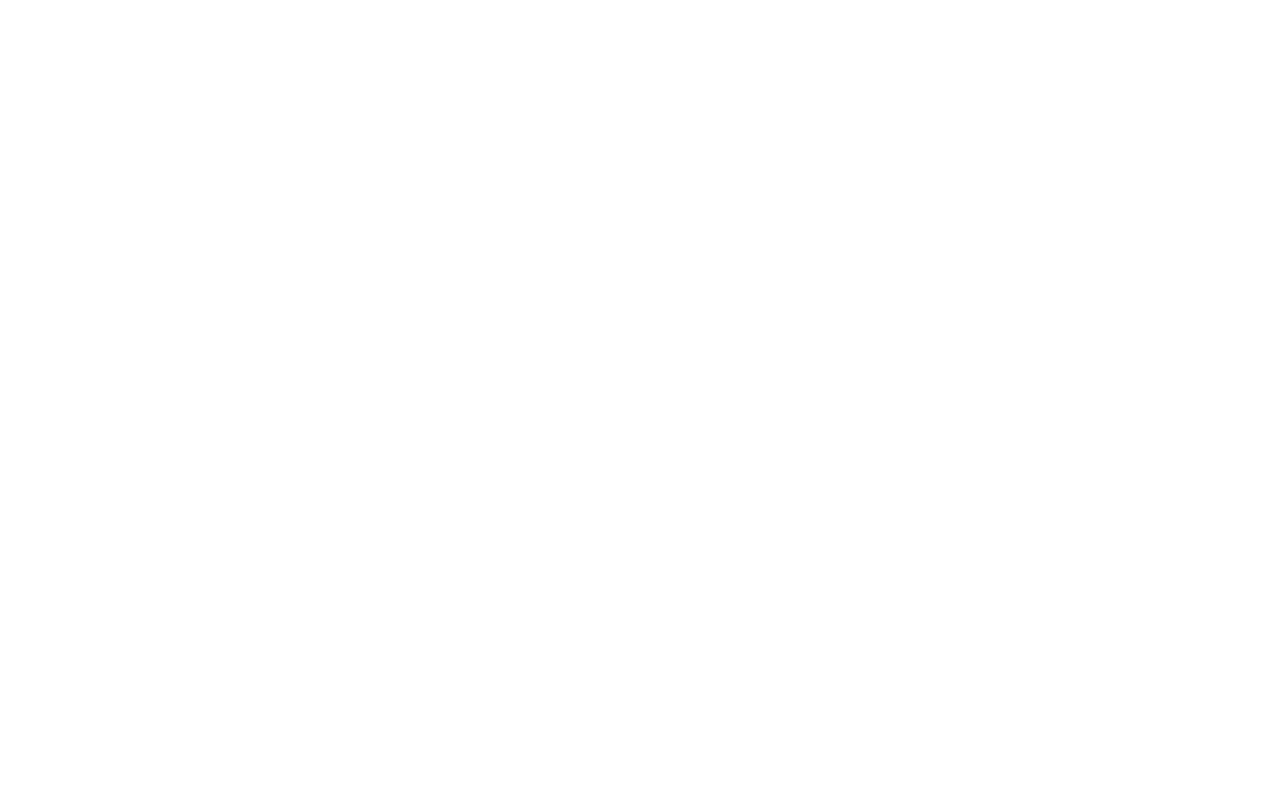
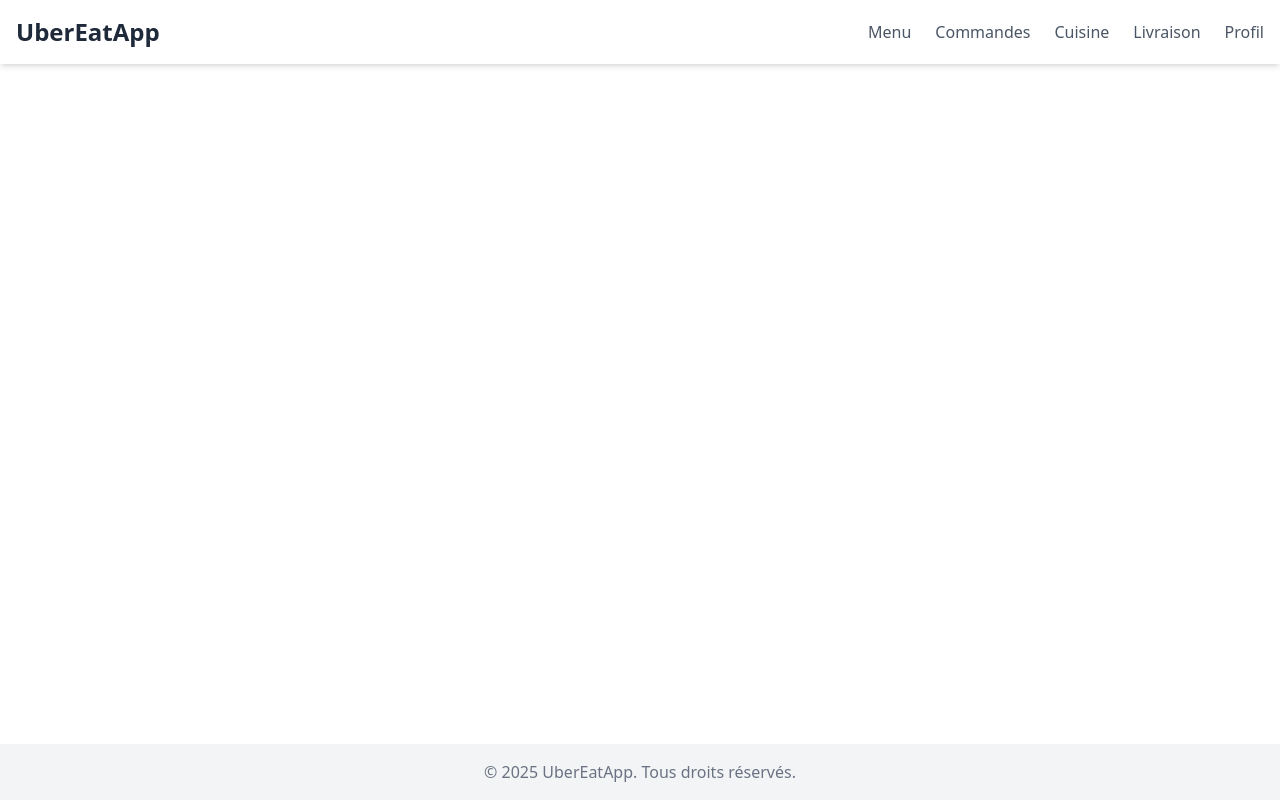
Before and after one commit to Mounib-dev/uber-like-frontend, a React (Vite) app: page / in a window 1280 px wide. Built offline with nearby package versions, Linux system fonts and the light colour scheme.

Commit message:
add footer and navbar

```diff
--- a/src/App.jsx
+++ b/src/App.jsx
@@ -3,12 +3,15 @@ import { BrowserRouter as Router, Routes, Route } from "react-router-dom";
 // import Login from "./components/auth/Login";
 // import PrivateRoute from "./components/auth/PrivateRoute";
 import Home from "./components/Home";
+import Navbar from "./components/layout/Navbar";
+import Footer from "./components/layout/Footer";
 
 function App() {
   return (
-    <>
+    <Router>
       <div className="flex min-h-screen flex-col">
-        <Router>
+        <Navbar />
+
         <main className="flex-grow">
           <Routes>
             <Route path="/" element={<Home />} />
@@ -16,9 +19,10 @@ function App() {
             {/* <Route element={<PrivateRoute />}></Route> */}
           </Routes>
         </main>
+
+        <Footer />
+      </div>
     </Router>
-      </div>
-    </>
   );
 }
 
```
Lines whose indentation alone changed are shown as unchanged.
